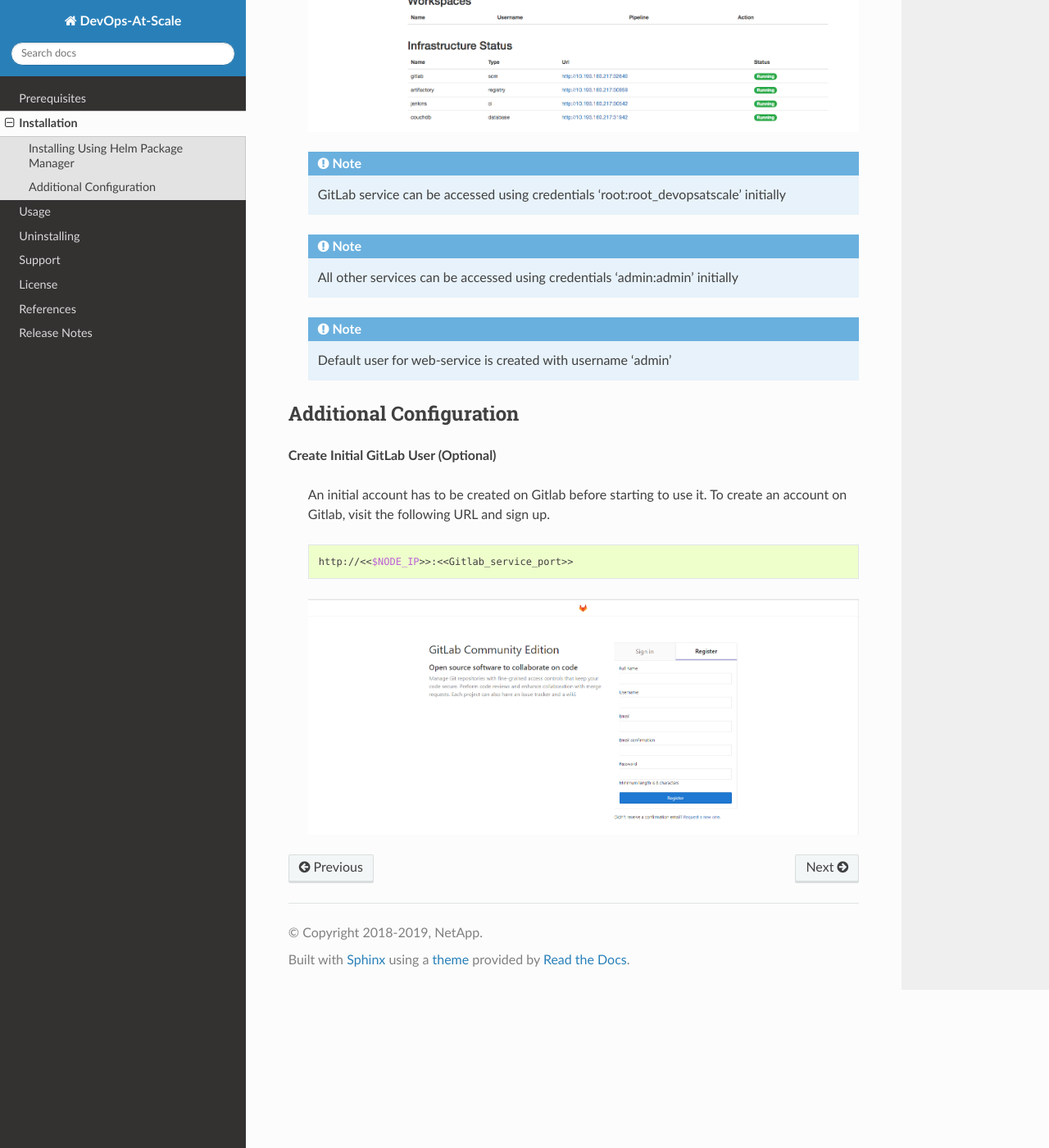
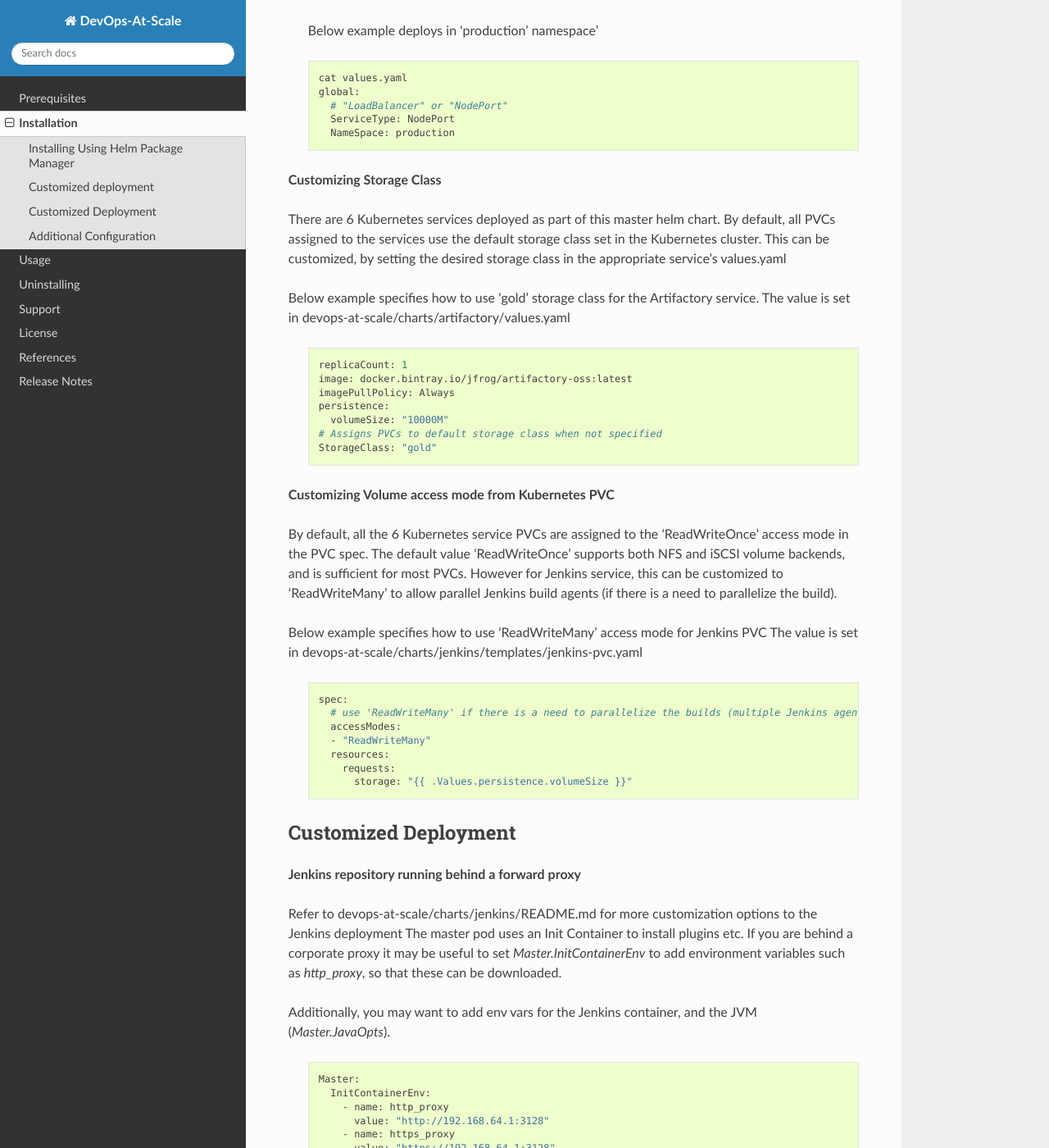
Before and after one commit to NetApp/devops-at-scale, a Sphinx documentation site: the page built from docs/source/install.rst, in a window 1280 px wide and 1400 px high, scrolled down 3062 px. Shown: the whole window at 82% size. Built offline with Sphinx 7.4.7 and the Read the Docs theme 2.0.0, drawn with Linux system fonts in a browser that asks for light colours; some of the changed text lies outside the part shown.

Commit message:
Update README file with workflow image Documentation changes to installation instructions

```diff
--- a/docs/source/install.rst
+++ b/docs/source/install.rst
@@ -46,38 +46,6 @@
         ontap:
           # ontap data lif IP address
           dataIP: ""
-
-4. Customizing Kubernetes NameSpace and Storage Class
-
-  By default, the Kubernetes deployment is run in 'default' namespace.
-  This can be customized by setting the 'NameSpace' field in devops-at-scale/values.yaml
-
-  Below example deploys in 'production' namespace'
-
-  .. code-block:: shell
-
-    cat values.yaml
-    global:
-      # "LoadBalancer" or "NodePort"
-      ServiceType: NodePort
-      NameSpace: production
-
-There are 6 Kubernetes services deployed as part of this master helm chart.
-By default, all PVCs assigned to the services use the default storage class set in the Kubernetes cluster.
-This can be customized, by setting the desired storage class in the appropriate service's values.yaml
-
-Below example specifies how to use 'gold' storage class for the Artifactory service.
-The value is set in devops-at-scale/charts/artifactory/values.yaml
-
-  .. code-block:: shell
-
-    replicaCount: 1
-    image: docker.bintray.io/jfrog/artifactory-oss:latest
-    imagePullPolicy: Always
-    persistence:
-      volumeSize: "10000M"
-    # Assigns PVCs to default storage class when not specified
-    StorageClass: "gold"
 
 5. Install helm chart using following command :
 
@@ -145,6 +113,95 @@
   .. note:: All other services can be accessed using credentials 'admin:admin' initially
   .. note:: Default user for web-service is created with username 'admin'
 
+Customized deployment
+--------------------------------------
+
+**Customizing Kubernetes NameSpace**
+
+  By default, the Kubernetes deployment is run in 'default' namespace.
+  This can be customized by setting the 'NameSpace' field in devops-at-scale/values.yaml
+
+  Below example deploys in 'production' namespace'
+
+  .. code-block:: shell
+
+    cat values.yaml
+    global:
+      # "LoadBalancer" or "NodePort"
+      ServiceType: NodePort
+      NameSpace: production
+
+**Customizing Storage Class**
+
+There are 6 Kubernetes services deployed as part of this master helm chart.
+By default, all PVCs assigned to the services use the default storage class set in the Kubernetes cluster.
+This can be customized, by setting the desired storage class in the appropriate service's values.yaml
+
+Below example specifies how to use 'gold' storage class for the Artifactory service.
+The value is set in devops-at-scale/charts/artifactory/values.yaml
+
+  .. code-block:: shell
+
+    replicaCount: 1
+    image: docker.bintray.io/jfrog/artifactory-oss:latest
+    imagePullPolicy: Always
+    persistence:
+      volumeSize: "10000M"
+    # Assigns PVCs to default storage class when not specified
+    StorageClass: "gold"
+
+**Customizing Volume access mode from Kubernetes PVC**
+
+By default, all the 6 Kubernetes service PVCs are assigned to the 'ReadWriteOnce' access mode in the PVC spec.
+The default value 'ReadWriteOnce' supports both NFS and iSCSI volume backends, and is sufficient for most PVCs.
+However for Jenkins service, this can be customized to 'ReadWriteMany' to allow parallel Jenkins build agents (if there is a need to parallelize the build).
+
+
+Below example specifies how to use 'ReadWriteMany' access mode for Jenkins PVC
+The value is set in devops-at-scale/charts/jenkins/templates/jenkins-pvc.yaml
+
+  .. code-block:: shell
+
+    spec:
+      # use 'ReadWriteMany' if there is a need to parallelize the builds (multiple Jenkins agents running parallel)
+      accessModes:
+      - "ReadWriteMany"
+      resources:
+        requests:
+          storage: "{{ .Values.persistence.volumeSize }}"
+
+
+Customized Deployment
+--------------------------------------
+
+**Jenkins repository running behind a forward proxy**
+
+Refer to devops-at-scale/charts/jenkins/README.md for more customization options to the Jenkins deployment
+The master pod uses an Init Container to install plugins etc. If you are behind a corporate proxy it may be useful to set `Master.InitContainerEnv` to add environment variables such as `http_proxy`, so that these can be downloaded.
+
+Additionally, you may want to add env vars for the Jenkins container, and the JVM (`Master.JavaOpts`).
+
+  .. code-block:: shell
+
+    Master:
+      InitContainerEnv:
+        - name: http_proxy
+          value: "http://192.168.64.1:3128"
+        - name: https_proxy
+          value: "https://192.168.64.1:3128"
+        - name: no_proxy
+          value: ""
+      ContainerEnv:
+        - name: http_proxy
+          value: "http://192.168.64.1:3128"
+        - name: https_proxy
+          value: "https://192.168.64.1:3128"
+      JavaOpts: >-
+        -Dhttp.proxyHost=192.168.64.1
+        -Dhttp.proxyPort=3128
+        -Dhttps.proxyHost=192.168.64.1
+        -Dhttps.proxyPort=3128
+
 
 Additional Configuration
 --------------------------------------
```
Also changed, not shown: workflow.png (added).
